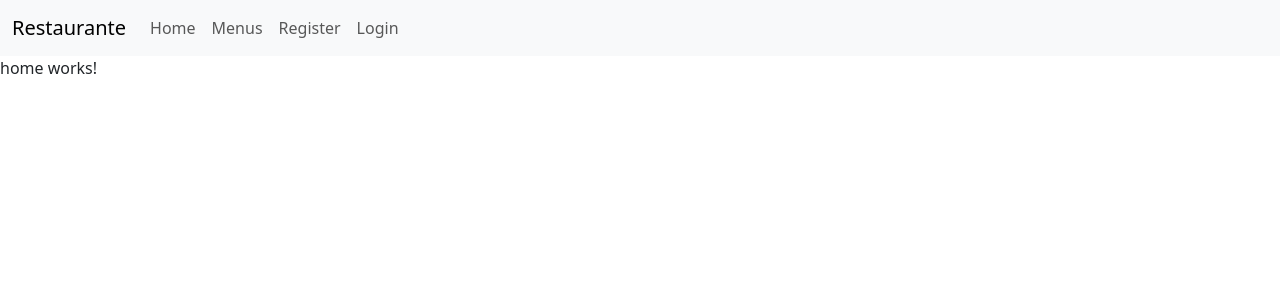
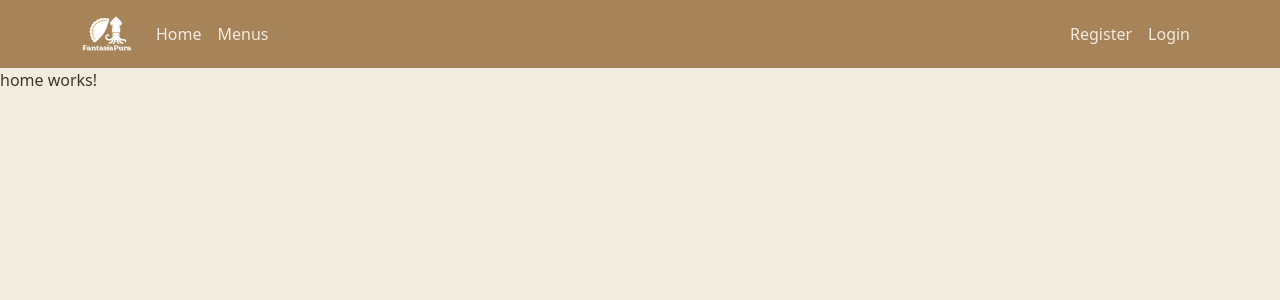
Before and after one commit to AngeliniAxel/front_crm_restaurante, an Angular app in the folder crm_restaurante_frontend/: page / in a window 1280 px wide. Shown: the top 300 px of the page. Built offline with nearby package versions, Linux system fonts and the light colour scheme.

Commit message:
global styles

```diff
--- a/crm_restaurante_frontend/angular.json
+++ b/crm_restaurante_frontend/angular.json
@@ -16,9 +16,7 @@
             "outputPath": "dist/crm_restaurante_frontend",
             "index": "src/index.html",
             "browser": "src/main.ts",
-            "polyfills": [
-              "zone.js"
-            ],
+            "polyfills": ["zone.js"],
             "tsConfig": "tsconfig.app.json",
             "assets": [
               {
@@ -28,12 +26,12 @@
             ],
             "styles": [
               "node_modules/@fortawesome/fontawesome-free/css/all.min.css",
-  "node_modules/bootstrap/dist/css/bootstrap.min.css",
-  "src/styles.css"
-
-
+              "node_modules/bootstrap/dist/css/bootstrap.min.css",
+              "src/styles.css"
             ],
-            "scripts": []
+            "scripts": [
+              "node_modules/bootstrap/dist/js/bootstrap.bundle.min.js"
+            ]
           },
           "configurations": {
             "production": {
@@ -77,10 +75,7 @@
         "test": {
           "builder": "@angular-devkit/build-angular:karma",
           "options": {
-            "polyfills": [
-              "zone.js",
-              "zone.js/testing"
-            ],
+            "polyfills": ["zone.js", "zone.js/testing"],
             "tsConfig": "tsconfig.spec.json",
             "assets": [
               {
@@ -88,9 +83,7 @@
                 "input": "public"
               }
             ],
-            "styles": [
-              "src/styles.css"
-            ],
+            "styles": ["src/styles.css"],
             "scripts": []
           }
         }
--- a/crm_restaurante_frontend/src/app/components/nav-bar/nav-bar.component.css
+++ b/crm_restaurante_frontend/src/app/components/nav-bar/nav-bar.component.css
@@ -0,0 +1,28 @@
+.navbar {
+  background-color: var(--primary-color);
+
+  .logo {
+    width: 50px;
+    padding: 0;
+    margin: 0;
+  }
+
+  .btn-icon {
+    border: none;
+    &:hover {
+      background-color: var(--hover-color);
+    }
+  }
+  .menu-icon {
+    color: var(--text);
+    border: none;
+  }
+
+  .nav-link {
+    color: var(--text);
+
+    &:hover {
+      color: var(--hover-color);
+    }
+  }
+}
--- a/crm_restaurante_frontend/src/app/components/nav-bar/nav-bar.component.html
+++ b/crm_restaurante_frontend/src/app/components/nav-bar/nav-bar.component.html
@@ -1,12 +1,21 @@
-<nav class="navbar navbar-expand-lg navbar-light bg-light">
-  <div class="container-fluid">
-    <a class="navbar-brand" href="#">Restaurante</a>
-    <button class="navbar-toggler" type="button" data-bs-toggle="collapse" data-bs-target="#navbarNav"
-      aria-controls="navbarNav" aria-expanded="false" aria-label="Toggle navigation">
-      <span class="navbar-toggler-icon"></span>
+<nav class="navbar navbar-expand-lg">
+  <div class="container">
+    <a class="navbar-brand" [routerLink]="['/']"
+      ><img class="logo" src="assets/images/logo_white.png" alt="logo"
+    /></a>
+    <button
+      class="navbar-toggler btn-icon"
+      type="button"
+      data-bs-toggle="collapse"
+      data-bs-target="#navbarText"
+      aria-controls="navbarText"
+      aria-expanded="false"
+      aria-label="Toggle navigation"
+    >
+      <i class="fa-solid fa-bars menu-icon"></i>
     </button>
-    <div class="collapse navbar-collapse" id="navbarNav">
-      <ul class="navbar-nav">
+    <div class="collapse navbar-collapse" id="navbarText">
+      <ul class="navbar-nav me-auto mb-2 mb-lg-0">
         @if(userService.isAdmin()){
 
         <li class="nav-item">
@@ -18,9 +27,6 @@
         <li class="nav-item">
           <a class="nav-link" [routerLink]="['/menu/edit']">Editar Menú</a>
         </li>
-        <li class="nav-item">
-          <button (click)="onCLickLogout()" class="nav-link">Logout</button>
-        </li>
 
         }@else if (userService.isLogged()){
 
@@ -31,11 +37,6 @@
           <a class="nav-link" [routerLink]="['/menu']">Menus</a>
         </li>
 
-
-        <li class="nav-item">
-          <button (click)="onCLickLogout()" class="nav-link">Logout</button>
-        </li>
-
         }@else{
         <li class="nav-item">
           <a class="nav-link" [routerLink]="['/']">Home</a>
@@ -43,6 +44,15 @@
         <li class="nav-item">
           <a class="nav-link" [routerLink]="['/menu']">Menus</a>
         </li>
+
+        }
+      </ul>
+      <ul class="navbar-nav">
+        @if(userService.isLogged()){
+        <li class="nav-item">
+          <button (click)="onCLickLogout()" class="nav-link">Logout</button>
+        </li>
+        }@else {
         <li class="nav-item">
           <a class="nav-link" [routerLink]="['/register']">Register</a>
         </li>
@@ -50,7 +60,6 @@
           <a class="nav-link" [routerLink]="['/login']">Login</a>
         </li>
         }
-
       </ul>
     </div>
   </div>
--- a/crm_restaurante_frontend/src/app/pages/home/home.component.html
+++ b/crm_restaurante_frontend/src/app/pages/home/home.component.html
@@ -1 +1,3 @@
 <p>home works!</p>
+
+<button class="btn btn-fantasia">Reservas</button>
--- a/crm_restaurante_frontend/src/styles.css
+++ b/crm_restaurante_frontend/src/styles.css
@@ -1 +1,23 @@
 /* You can add global styles to this file, and also import other style files */
+
+:root {
+  --primary-color: #a68358;
+  --bg-color: #f2ebdf;
+  --text: #f2ebdf;
+  --hover-color: #403726;
+}
+
+body {
+  background-color: var(--bg-color);
+  color: var(--hover-color);
+}
+
+.btn-fantasia {
+  background-color: var(--secondary-color);
+  color: var(--text);
+
+  &:hover {
+    background-color: var(--hover-color);
+    color: var(--text);
+  }
+}
```
Also changed, not shown: crm_restaurante_frontend/public/assets/images/logo.png (added), crm_restaurante_frontend/public/assets/images/logo_white.png (added).
